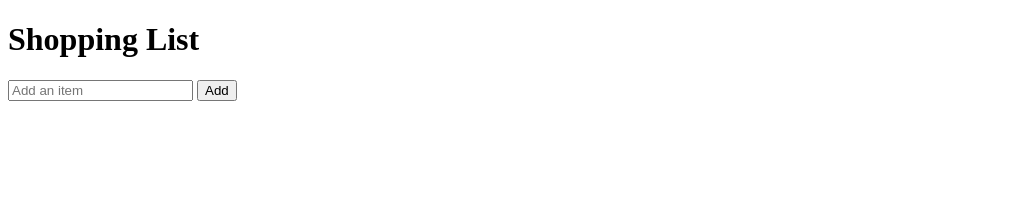
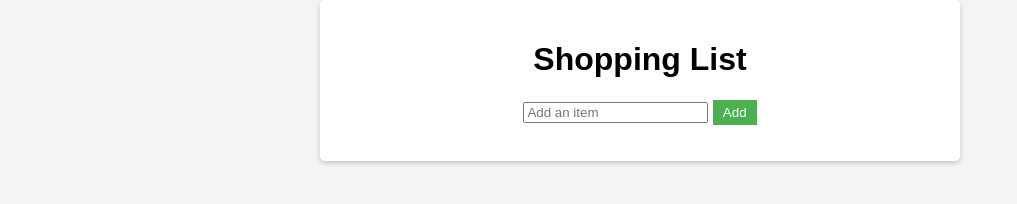
Before and after one commit to SchoolOfCode/bc15-w3-d1-workshop-debugging-team_14, a plain HTML site: page ticket-1/index.html in a window 1280 px wide. Shown: the whole page, without its empty margins (0-1017 px from the left). Drawn offline with Linux system fonts and the light colour scheme.

Commit message:
Ticket 1

```diff
--- a/ticket-1/index.html
+++ b/ticket-1/index.html
@@ -4,7 +4,7 @@
     <meta charset="UTF-8" />
     <meta name="viewport" content="width=device-width, initial-scale=1.0" />
     <title>Shopping List</title>
-    <link rel="stylesheet" href="style.css" />
+    <link rel="stylesheet" href="styles.css" />
   </head>
   <body>
     <div class="container">
@@ -13,6 +13,7 @@
         <input type="text" id="itemInput" placeholder="Add an item" />
         <button id="addItemBtn">Add</button>
         <ul id="shoppingList"></ul>
+        <script src="script.js"></script>
       </div>
     </div>
   </body>
```
